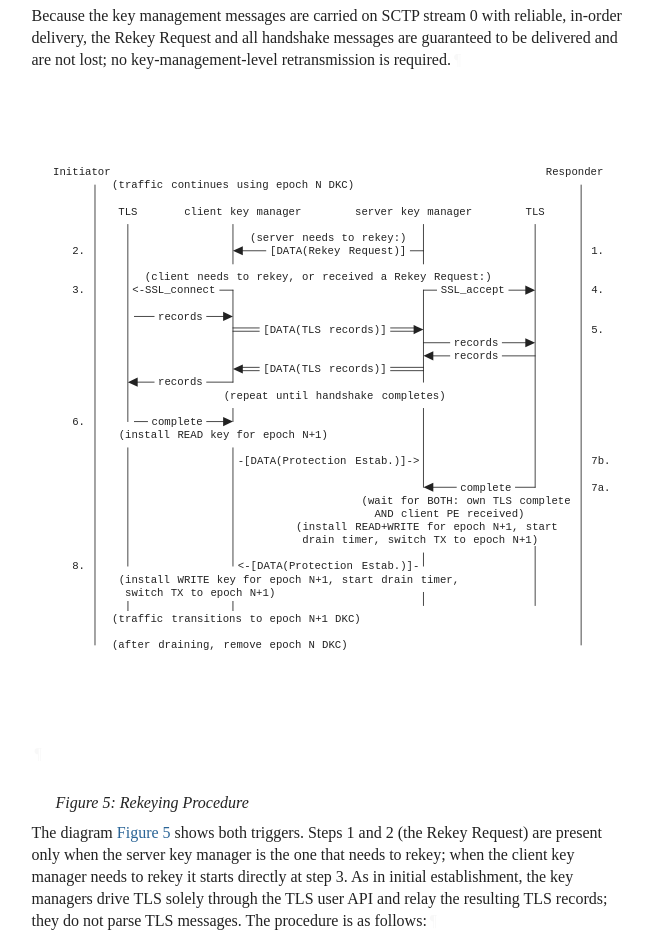
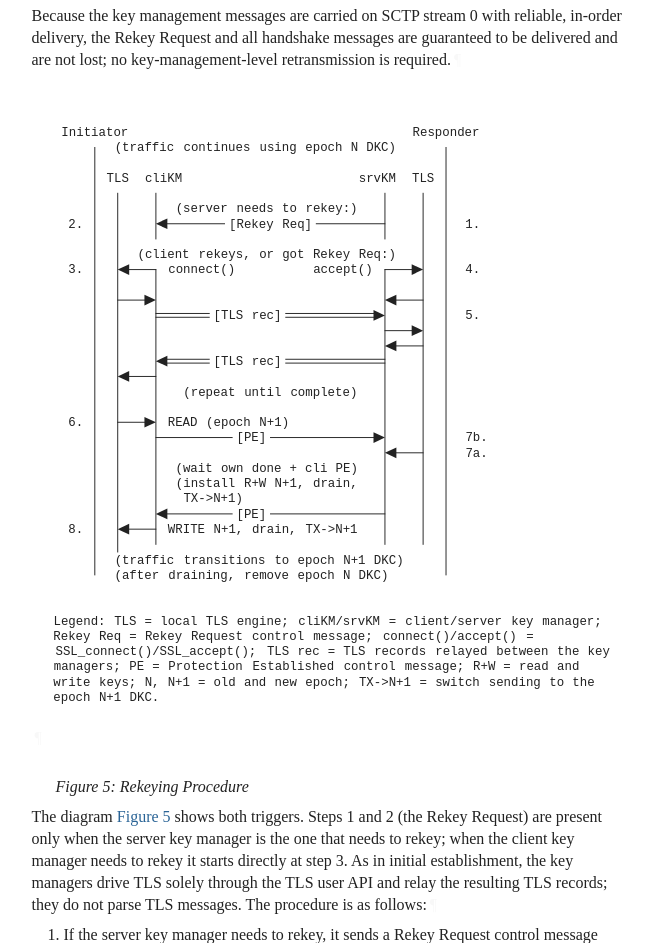
Before and after one commit to teiclap/draft-porfiri-tsvwg-sctp-dtls-handshake, a plain HTML site: page issue21/draft-porfiri-tsvwg-sctp-dtls-handshake.html in a window 1280 px wide. Shown: the part 10292-11235 px from the top of the page, without its empty margins (93-746 px from the left). Drawn offline with Linux system fonts and the light colour scheme; a web font is replaced by a local one.

Commit message:
Script updating gh-pages from 4e3fedc. [ci skip]

```diff
--- a/issue21/draft-porfiri-tsvwg-sctp-dtls-handshake.html
+++ b/issue21/draft-porfiri-tsvwg-sctp-dtls-handshake.html
@@ -2341,175 +2341,188 @@ the rekeying TLS handshake.<a href="#section-6.2.2-3.2.1" class="pilcrow">¶</a>
 <figure id="figure-5">
             <div id="section-6.2.2-5.1">
               <div class="alignCenter art-svg artwork" id="section-6.2.2-5.1.1">
-<svg xmlns="http://www.w3.org/2000/svg" version="1.1" height="656" width="688" viewBox="0 0 688 656" class="diagram" text-anchor="middle" font-family="monospace" font-size="13px" stroke-linecap="round">
-                  <path d="M 56,48 L 56,608" fill="none" stroke="black"></path>
-                  <path d="M 96,96 L 96,336" fill="none" stroke="black"></path>
-                  <path d="M 96,368 L 96,512" fill="none" stroke="black"></path>
-                  <path d="M 224,96 L 224,144" fill="none" stroke="black"></path>
-                  <path d="M 224,176 L 224,288" fill="none" stroke="black"></path>
-                  <path d="M 224,320 L 224,336" fill="none" stroke="black"></path>
-                  <path d="M 224,368 L 224,512" fill="none" stroke="black"></path>
-                  <path d="M 456,96 L 456,144" fill="none" stroke="black"></path>
-                  <path d="M 456,176 L 456,288" fill="none" stroke="black"></path>
-                  <path d="M 456,320 L 456,416" fill="none" stroke="black"></path>
-                  <path d="M 456,496 L 456,512" fill="none" stroke="black"></path>
-                  <path d="M 456,544 L 456,560" fill="none" stroke="black"></path>
-                  <path d="M 592,96 L 592,416" fill="none" stroke="black"></path>
-                  <path d="M 592,488 L 592,560" fill="none" stroke="black"></path>
-                  <path d="M 648,48 L 648,608" fill="none" stroke="black"></path>
-                  <path d="M 232,128 L 264,128" fill="none" stroke="black"></path>
-                  <path d="M 440,128 L 456,128" fill="none" stroke="black"></path>
-                  <path d="M 208,176 L 224,176" fill="none" stroke="black"></path>
-                  <path d="M 456,176 L 472,176" fill="none" stroke="black"></path>
-                  <path d="M 560,176 L 584,176" fill="none" stroke="black"></path>
-                  <path d="M 104,208 L 128,208" fill="none" stroke="black"></path>
-                  <path d="M 192,208 L 216,208" fill="none" stroke="black"></path>
-                  <path d="M 224,222 L 256,222" fill="none" stroke="black"></path>
-                  <path d="M 224,226 L 256,226" fill="none" stroke="black"></path>
-                  <path d="M 416,222 L 448,222" fill="none" stroke="black"></path>
-                  <path d="M 416,226 L 448,226" fill="none" stroke="black"></path>
-                  <path d="M 456,240 L 488,240" fill="none" stroke="black"></path>
-                  <path d="M 552,240 L 584,240" fill="none" stroke="black"></path>
-                  <path d="M 464,256 L 488,256" fill="none" stroke="black"></path>
-                  <path d="M 552,256 L 592,256" fill="none" stroke="black"></path>
-                  <path d="M 232,270 L 256,270" fill="none" stroke="black"></path>
-                  <path d="M 232,274 L 256,274" fill="none" stroke="black"></path>
-                  <path d="M 416,270 L 456,270" fill="none" stroke="black"></path>
-                  <path d="M 416,274 L 456,274" fill="none" stroke="black"></path>
-                  <path d="M 104,288 L 128,288" fill="none" stroke="black"></path>
-                  <path d="M 192,288 L 224,288" fill="none" stroke="black"></path>
-                  <path d="M 104,336 L 120,336" fill="none" stroke="black"></path>
-                  <path d="M 192,336 L 216,336" fill="none" stroke="black"></path>
-                  <path d="M 464,416 L 496,416" fill="none" stroke="black"></path>
-                  <path d="M 568,416 L 592,416" fill="none" stroke="black"></path>
-                  <polygon class="arrowhead" points="592,240 580,234.4 580,245.6" fill="black" transform="rotate(0,584,240)"></polygon>
-                  <polygon class="arrowhead" points="592,176 580,170.4 580,181.6" fill="black" transform="rotate(0,584,176)"></polygon>
-                  <polygon class="arrowhead" points="472,416 460,410.4 460,421.6" fill="black" transform="rotate(180,464,416)"></polygon>
-                  <polygon class="arrowhead" points="472,256 460,250.4 460,261.6" fill="black" transform="rotate(180,464,256)"></polygon>
-                  <polygon class="arrowhead" points="456,224 444,218.4 444,229.6" fill="black" transform="rotate(0,448,224)"></polygon>
-                  <polygon class="arrowhead" points="240,272 228,266.4 228,277.6" fill="black" transform="rotate(180,232,272)"></polygon>
-                  <polygon class="arrowhead" points="240,128 228,122.4 228,133.6" fill="black" transform="rotate(180,232,128)"></polygon>
-                  <polygon class="arrowhead" points="224,336 212,330.4 212,341.6" fill="black" transform="rotate(0,216,336)"></polygon>
-                  <polygon class="arrowhead" points="224,208 212,202.4 212,213.6" fill="black" transform="rotate(0,216,208)"></polygon>
-                  <polygon class="arrowhead" points="112,288 100,282.4 100,293.6" fill="black" transform="rotate(180,104,288)"></polygon>
+<svg xmlns="http://www.w3.org/2000/svg" version="1.1" height="640" width="592" viewBox="0 0 592 640" class="diagram" text-anchor="middle" font-family="monospace" font-size="13px" stroke-linecap="round">
+                  <path d="M 48,48 L 48,496" fill="none" stroke="black"></path>
+                  <path d="M 72,96 L 72,472" fill="none" stroke="black"></path>
+                  <path d="M 112,96 L 112,144" fill="none" stroke="black"></path>
+                  <path d="M 112,176 L 112,464" fill="none" stroke="black"></path>
+                  <path d="M 352,96 L 352,144" fill="none" stroke="black"></path>
+                  <path d="M 352,176 L 352,464" fill="none" stroke="black"></path>
+                  <path d="M 392,96 L 392,464" fill="none" stroke="black"></path>
+                  <path d="M 416,48 L 416,496" fill="none" stroke="black"></path>
+                  <path d="M 120,128 L 184,128" fill="none" stroke="black"></path>
+                  <path d="M 280,128 L 352,128" fill="none" stroke="black"></path>
+                  <path d="M 80,176 L 112,176" fill="none" stroke="black"></path>
+                  <path d="M 352,176 L 384,176" fill="none" stroke="black"></path>
+                  <path d="M 72,208 L 104,208" fill="none" stroke="black"></path>
+                  <path d="M 360,208 L 392,208" fill="none" stroke="black"></path>
+                  <path d="M 112,222 L 168,222" fill="none" stroke="black"></path>
+                  <path d="M 112,226 L 168,226" fill="none" stroke="black"></path>
+                  <path d="M 248,222 L 344,222" fill="none" stroke="black"></path>
+                  <path d="M 248,226 L 344,226" fill="none" stroke="black"></path>
+                  <path d="M 352,240 L 384,240" fill="none" stroke="black"></path>
+                  <path d="M 360,256 L 392,256" fill="none" stroke="black"></path>
+                  <path d="M 120,270 L 168,270" fill="none" stroke="black"></path>
+                  <path d="M 120,274 L 168,274" fill="none" stroke="black"></path>
+                  <path d="M 248,270 L 352,270" fill="none" stroke="black"></path>
+                  <path d="M 248,274 L 352,274" fill="none" stroke="black"></path>
+                  <path d="M 80,288 L 112,288" fill="none" stroke="black"></path>
+                  <path d="M 72,336 L 104,336" fill="none" stroke="black"></path>
+                  <path d="M 112,352 L 192,352" fill="none" stroke="black"></path>
+                  <path d="M 232,352 L 344,352" fill="none" stroke="black"></path>
+                  <path d="M 360,368 L 392,368" fill="none" stroke="black"></path>
+                  <path d="M 120,432 L 192,432" fill="none" stroke="black"></path>
+                  <path d="M 232,432 L 352,432" fill="none" stroke="black"></path>
+                  <path d="M 80,448 L 112,448" fill="none" stroke="black"></path>
+                  <polygon class="arrowhead" points="392,240 380,234.4 380,245.6" fill="black" transform="rotate(0,384,240)"></polygon>
+                  <polygon class="arrowhead" points="392,176 380,170.4 380,181.6" fill="black" transform="rotate(0,384,176)"></polygon>
+                  <polygon class="arrowhead" points="368,368 356,362.4 356,373.6" fill="black" transform="rotate(180,360,368)"></polygon>
+                  <polygon class="arrowhead" points="368,256 356,250.4 356,261.6" fill="black" transform="rotate(180,360,256)"></polygon>
+                  <polygon class="arrowhead" points="368,208 356,202.4 356,213.6" fill="black" transform="rotate(180,360,208)"></polygon>
+                  <polygon class="arrowhead" points="352,352 340,346.4 340,357.6" fill="black" transform="rotate(0,344,352)"></polygon>
+                  <polygon class="arrowhead" points="352,224 340,218.4 340,229.6" fill="black" transform="rotate(0,344,224)"></polygon>
+                  <polygon class="arrowhead" points="128,432 116,426.4 116,437.6" fill="black" transform="rotate(180,120,432)"></polygon>
+                  <polygon class="arrowhead" points="128,272 116,266.4 116,277.6" fill="black" transform="rotate(180,120,272)"></polygon>
+                  <polygon class="arrowhead" points="128,128 116,122.4 116,133.6" fill="black" transform="rotate(180,120,128)"></polygon>
+                  <polygon class="arrowhead" points="112,336 100,330.4 100,341.6" fill="black" transform="rotate(0,104,336)"></polygon>
+                  <polygon class="arrowhead" points="112,208 100,202.4 100,213.6" fill="black" transform="rotate(0,104,208)"></polygon>
+                  <polygon class="arrowhead" points="88,448 76,442.4 76,453.6" fill="black" transform="rotate(180,80,448)"></polygon>
+                  <polygon class="arrowhead" points="88,288 76,282.4 76,293.6" fill="black" transform="rotate(180,80,288)"></polygon>
+                  <polygon class="arrowhead" points="88,176 76,170.4 76,181.6" fill="black" transform="rotate(180,80,176)"></polygon>
                   <g class="text">
-                    <text x="40" y="36">Initiator</text>
-                    <text x="640" y="36">Responder</text>
-                    <text x="108" y="52">(traffic</text>
-                    <text x="184" y="52">continues</text>
-                    <text x="248" y="52">using</text>
-                    <text x="296" y="52">epoch</text>
-                    <text x="328" y="52">N</text>
-                    <text x="356" y="52">DKC)</text>
-                    <text x="96" y="84">TLS</text>
-                    <text x="188" y="84">client</text>
-                    <text x="232" y="84">key</text>
-                    <text x="280" y="84">manager</text>
-                    <text x="396" y="84">server</text>
-                    <text x="440" y="84">key</text>
-                    <text x="488" y="84">manager</text>
-                    <text x="592" y="84">TLS</text>
-                    <text x="272" y="116">(server</text>
-                    <text x="328" y="116">needs</text>
-                    <text x="364" y="116">to</text>
-                    <text x="408" y="116">rekey:)</text>
-                    <text x="36" y="132">2.</text>
-                    <text x="312" y="132">[DATA(Rekey</text>
-                    <text x="400" y="132">Request)]</text>
-                    <text x="668" y="132">1.</text>
-                    <text x="144" y="164">(client</text>
-                    <text x="200" y="164">needs</text>
-                    <text x="236" y="164">to</text>
-                    <text x="276" y="164">rekey,</text>
-                    <text x="316" y="164">or</text>
-                    <text x="364" y="164">received</text>
-                    <text x="408" y="164">a</text>
-                    <text x="440" y="164">Rekey</text>
-                    <text x="504" y="164">Request:)</text>
-                    <text x="36" y="180">3.</text>
-                    <text x="152" y="180">&lt;-SSL_connect</text>
-                    <text x="516" y="180">SSL_accept</text>
-                    <text x="668" y="180">4.</text>
-                    <text x="160" y="212">records</text>
-                    <text x="296" y="228">[DATA(TLS</text>
-                    <text x="376" y="228">records)]</text>
-                    <text x="668" y="228">5.</text>
-                    <text x="520" y="244">records</text>
-                    <text x="520" y="260">records</text>
-                    <text x="296" y="276">[DATA(TLS</text>
-                    <text x="376" y="276">records)]</text>
-                    <text x="160" y="292">records</text>
-                    <text x="240" y="308">(repeat</text>
-                    <text x="296" y="308">until</text>
-                    <text x="360" y="308">handshake</text>
-                    <text x="444" y="308">completes)</text>
-                    <text x="36" y="340">6.</text>
-                    <text x="156" y="340">complete</text>
-                    <text x="116" y="356">(install</text>
-                    <text x="172" y="356">READ</text>
-                    <text x="208" y="356">key</text>
-                    <text x="240" y="356">for</text>
-                    <text x="280" y="356">epoch</text>
-                    <text x="324" y="356">N+1)</text>
-                    <text x="296" y="388">-[DATA(Protection</text>
-                    <text x="412" y="388">Estab.)]-&gt;</text>
-                    <text x="672" y="388">7b.</text>
-                    <text x="532" y="420">complete</text>
-                    <text x="672" y="420">7a.</text>
-                    <text x="400" y="436">(wait</text>
-                    <text x="440" y="436">for</text>
-                    <text x="480" y="436">BOTH:</text>
-                    <text x="520" y="436">own</text>
-                    <text x="552" y="436">TLS</text>
-                    <text x="604" y="436">complete</text>
-                    <text x="408" y="452">AND</text>
-                    <text x="452" y="452">client</text>
-                    <text x="492" y="452">PE</text>
-                    <text x="544" y="452">received)</text>
-                    <text x="332" y="468">(install</text>
-                    <text x="412" y="468">READ+WRITE</text>
-                    <text x="472" y="468">for</text>
-                    <text x="512" y="468">epoch</text>
-                    <text x="556" y="468">N+1,</text>
-                    <text x="600" y="468">start</text>
-                    <text x="328" y="484">drain</text>
-                    <text x="380" y="484">timer,</text>
-                    <text x="436" y="484">switch</text>
-                    <text x="476" y="484">TX</text>
-                    <text x="500" y="484">to</text>
-                    <text x="536" y="484">epoch</text>
-                    <text x="580" y="484">N+1)</text>
-                    <text x="36" y="516">8.</text>
-                    <text x="300" y="516">&lt;-[DATA(Protection</text>
-                    <text x="416" y="516">Estab.)]-</text>
-                    <text x="116" y="532">(install</text>
-                    <text x="176" y="532">WRITE</text>
-                    <text x="216" y="532">key</text>
-                    <text x="248" y="532">for</text>
-                    <text x="288" y="532">epoch</text>
-                    <text x="332" y="532">N+1,</text>
-                    <text x="376" y="532">start</text>
-                    <text x="424" y="532">drain</text>
-                    <text x="476" y="532">timer,</text>
-                    <text x="116" y="548">switch</text>
-                    <text x="156" y="548">TX</text>
-                    <text x="180" y="548">to</text>
-                    <text x="216" y="548">epoch</text>
-                    <text x="260" y="548">N+1)</text>
-                    <text x="96" y="564">|</text>
-                    <text x="224" y="564">|</text>
-                    <text x="108" y="580">(traffic</text>
-                    <text x="192" y="580">transitions</text>
-                    <text x="252" y="580">to</text>
-                    <text x="288" y="580">epoch</text>
-                    <text x="328" y="580">N+1</text>
-                    <text x="364" y="580">DKC)</text>
-                    <text x="100" y="612">(after</text>
-                    <text x="168" y="612">draining,</text>
-                    <text x="236" y="612">remove</text>
-                    <text x="288" y="612">epoch</text>
-                    <text x="320" y="612">N</text>
-                    <text x="348" y="612">DKC)</text>
+                    <text x="48" y="36">Initiator</text>
+                    <text x="416" y="36">Responder</text>
+                    <text x="100" y="52">(traffic</text>
+                    <text x="176" y="52">continues</text>
+                    <text x="240" y="52">using</text>
+                    <text x="288" y="52">epoch</text>
+                    <text x="320" y="52">N</text>
+                    <text x="348" y="52">DKC)</text>
+                    <text x="72" y="84">TLS</text>
+                    <text x="120" y="84">cliKM</text>
+                    <text x="344" y="84">srvKM</text>
+                    <text x="392" y="84">TLS</text>
+                    <text x="160" y="116">(server</text>
+                    <text x="216" y="116">needs</text>
+                    <text x="252" y="116">to</text>
+                    <text x="296" y="116">rekey:)</text>
+                    <text x="28" y="132">2.</text>
+                    <text x="212" y="132">[Rekey</text>
+                    <text x="260" y="132">Req]</text>
+                    <text x="444" y="132">1.</text>
+                    <text x="120" y="164">(client</text>
+                    <text x="184" y="164">rekeys,</text>
+                    <text x="228" y="164">or</text>
+                    <text x="256" y="164">got</text>
+                    <text x="296" y="164">Rekey</text>
+                    <text x="344" y="164">Req:)</text>
+                    <text x="28" y="180">3.</text>
+                    <text x="160" y="180">connect()</text>
+                    <text x="308" y="180">accept()</text>
+                    <text x="444" y="180">4.</text>
+                    <text x="188" y="228">[TLS</text>
+                    <text x="228" y="228">rec]</text>
+                    <text x="444" y="228">5.</text>
+                    <text x="188" y="276">[TLS</text>
+                    <text x="228" y="276">rec]</text>
+                    <text x="168" y="308">(repeat</text>
+                    <text x="224" y="308">until</text>
+                    <text x="288" y="308">complete)</text>
+                    <text x="28" y="340">6.</text>
+                    <text x="140" y="340">READ</text>
+                    <text x="188" y="340">(epoch</text>
+                    <text x="236" y="340">N+1)</text>
+                    <text x="212" y="356">[PE]</text>
+                    <text x="448" y="356">7b.</text>
+                    <text x="448" y="372">7a.</text>
+                    <text x="152" y="388">(wait</text>
+                    <text x="192" y="388">own</text>
+                    <text x="228" y="388">done</text>
+                    <text x="256" y="388">+</text>
+                    <text x="280" y="388">cli</text>
+                    <text x="312" y="388">PE)</text>
+                    <text x="164" y="404">(install</text>
+                    <text x="216" y="404">R+W</text>
+                    <text x="252" y="404">N+1,</text>
+                    <text x="300" y="404">drain,</text>
+                    <text x="172" y="420">TX-&gt;N+1)</text>
+                    <text x="212" y="436">[PE]</text>
+                    <text x="28" y="452">8.</text>
+                    <text x="144" y="452">WRITE</text>
+                    <text x="188" y="452">N+1,</text>
+                    <text x="236" y="452">drain,</text>
+                    <text x="296" y="452">TX-&gt;N+1</text>
+                    <text x="100" y="484">(traffic</text>
+                    <text x="184" y="484">transitions</text>
+                    <text x="244" y="484">to</text>
+                    <text x="280" y="484">epoch</text>
+                    <text x="320" y="484">N+1</text>
+                    <text x="356" y="484">DKC)</text>
+                    <text x="92" y="500">(after</text>
+                    <text x="160" y="500">draining,</text>
+                    <text x="228" y="500">remove</text>
+                    <text x="280" y="500">epoch</text>
+                    <text x="312" y="500">N</text>
+                    <text x="340" y="500">DKC)</text>
+                    <text x="32" y="548">Legend:</text>
+                    <text x="80" y="548">TLS</text>
+                    <text x="104" y="548">=</text>
+                    <text x="136" y="548">local</text>
+                    <text x="176" y="548">TLS</text>
+                    <text x="224" y="548">engine;</text>
+                    <text x="304" y="548">cliKM/srvKM</text>
+                    <text x="360" y="548">=</text>
+                    <text x="424" y="548">client/server</text>
+                    <text x="496" y="548">key</text>
+                    <text x="548" y="548">manager;</text>
+                    <text x="24" y="564">Rekey</text>
+                    <text x="64" y="564">Req</text>
+                    <text x="88" y="564">=</text>
+                    <text x="120" y="564">Rekey</text>
+                    <text x="176" y="564">Request</text>
+                    <text x="240" y="564">control</text>
+                    <text x="308" y="564">message;</text>
+                    <text x="420" y="564">connect()/accept()</text>
+                    <text x="504" y="564">=</text>
+                    <text x="112" y="580">SSL_connect()/SSL_accept();</text>
+                    <text x="240" y="580">TLS</text>
+                    <text x="272" y="580">rec</text>
+                    <text x="296" y="580">=</text>
+                    <text x="320" y="580">TLS</text>
+                    <text x="368" y="580">records</text>
+                    <text x="432" y="580">relayed</text>
+                    <text x="496" y="580">between</text>
+                    <text x="544" y="580">the</text>
+                    <text x="576" y="580">key</text>
+                    <text x="40" y="596">managers;</text>
+                    <text x="92" y="596">PE</text>
+                    <text x="112" y="596">=</text>
+                    <text x="164" y="596">Protection</text>
+                    <text x="256" y="596">Established</text>
+                    <text x="336" y="596">control</text>
+                    <text x="404" y="596">message;</text>
+                    <text x="456" y="596">R+W</text>
+                    <text x="480" y="596">=</text>
+                    <text x="508" y="596">read</text>
+                    <text x="544" y="596">and</text>
+                    <text x="24" y="612">write</text>
+                    <text x="72" y="612">keys;</text>
+                    <text x="108" y="612">N,</text>
+                    <text x="136" y="612">N+1</text>
+                    <text x="160" y="612">=</text>
+                    <text x="184" y="612">old</text>
+                    <text x="216" y="612">and</text>
+                    <text x="248" y="612">new</text>
+                    <text x="292" y="612">epoch;</text>
+                    <text x="352" y="612">TX-&gt;N+1</text>
+                    <text x="392" y="612">=</text>
+                    <text x="428" y="612">switch</text>
+                    <text x="488" y="612">sending</text>
+                    <text x="532" y="612">to</text>
+                    <text x="560" y="612">the</text>
+                    <text x="24" y="628">epoch</text>
+                    <text x="64" y="628">N+1</text>
+                    <text x="100" y="628">DKC.</text>
                   </g>
                 </svg><a href="#section-6.2.2-5.1.1" class="pilcrow">¶</a>
 </div>
```
Also changed, not shown: issue21/draft-porfiri-tsvwg-sctp-dtls-handshake.txt (+38 -37 lines).
